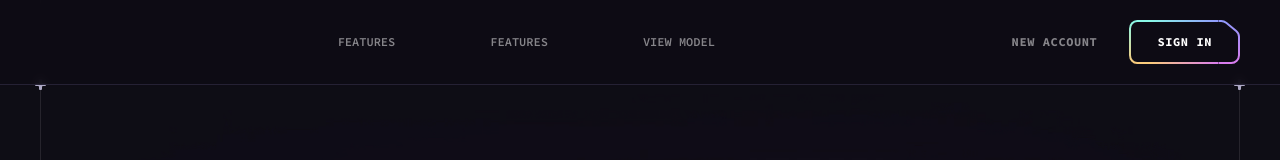
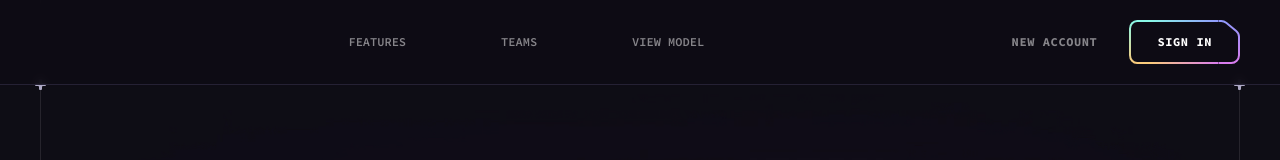
Before and after one commit to CodeWithRishav/Automatic-Road-Extraction-and-Alert-Generation-for-New-Roads, a React (Vite) app: page / in a window 1280 px wide. Shown: the top 160 px of the page. Built offline with nearby package versions, Linux system fonts and the light colour scheme.

Commit message:
navbar update

```diff
--- a/src/constants/index.js
+++ b/src/constants/index.js
@@ -49,8 +49,8 @@ export const navigation = [
   // },
   {
     id: "2",
-    title: "Features",
-    url: "#Features",
+    title: "Teams",
+    url: "#Pricing",
   },
   {
     id: "3",
```
